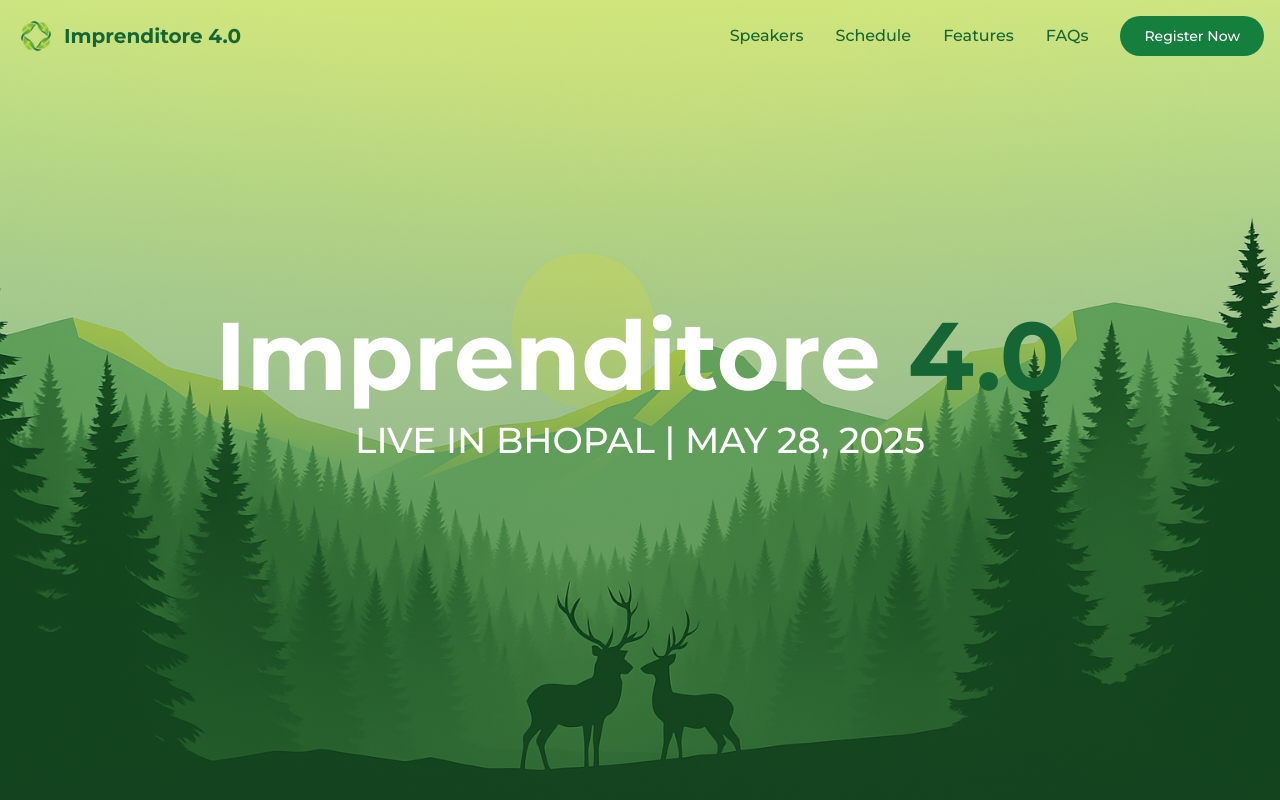
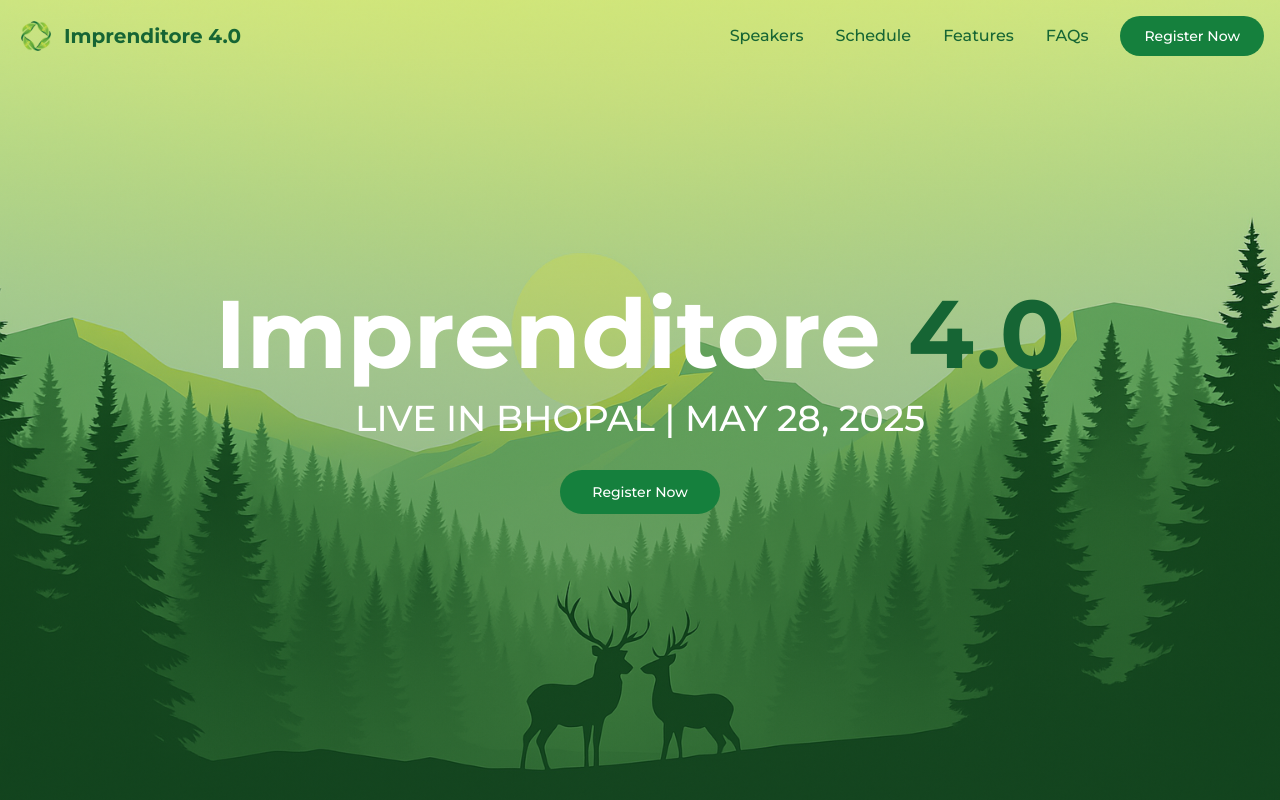
Before and after one commit to Akshatmaurya25/Imprenditore, a Next.js app: page / in a window 1280 px wide. Shown: the top 800 px of the page. Built offline with nearby package versions, Linux system fonts and the light colour scheme.

Commit message:
new button in hero section

```diff
--- a/app/page.tsx
+++ b/app/page.tsx
@@ -217,6 +217,14 @@ export default function HomePage() {
               <div className="text-xl sm:text-2xl md:text-3xl lg:text-4xl font-medium text-white mb-8">
                 LIVE IN BHOPAL | MAY 28, 2025
               </div>
+              <Link href={"/register"}>
+                <Button
+                  size="lg"
+                  className="bg-green-700 hover:bg-green-800 text-white rounded-full px-8"
+                >
+                  Register Now
+                </Button>
+                </Link>
             </motion.div>
           </div>
         </div>
--- /dev/null
+++ b/components/simple-nav.tsx
@@ -0,0 +1,14 @@
+import Link from "next/link";
+import { Button } from "@/components/ui/button";
+
+export default function SimpleNav() {
+  return (
+    <nav className="w-full flex justify-end p-4 bg-white shadow">
+      <Link href="/register">
+        <Button className="bg-green-700 hover:bg-green-800 text-white rounded-full px-6">
+          Register Now
+        </Button>
+      </Link>
+    </nav>
+  );
+}
--- a/components/ui/navigation-menu.tsx
+++ b/components/ui/navigation-menu.tsx
@@ -2,8 +2,10 @@ import * as React from "react"
 import * as NavigationMenuPrimitive from "@radix-ui/react-navigation-menu"
 import { cva } from "class-variance-authority"
 import { ChevronDown } from "lucide-react"
+import Link from "next/link"
 
 import { cn } from "@/lib/utils"
+import { Button } from "@/components/ui/button"
 
 const NavigationMenu = React.forwardRef<
   React.ElementRef<typeof NavigationMenuPrimitive.Root>,
@@ -126,3 +128,16 @@ export {
   NavigationMenuIndicator,
   NavigationMenuViewport,
 }
+
+// Example: Place this in your header or navigation component
+export default function SimpleHeader() {
+  return (
+    <header className="flex items-center justify-end p-4 bg-white shadow">
+      <Link href="/register">
+        <Button className="bg-green-700 hover:bg-green-800 text-white rounded-full px-6">
+          Register Now
+        </Button>
+      </Link>
+    </header>
+  );
+}
```
Also changed, not shown: 1 other file (tests, documents, lock files or other folders).
